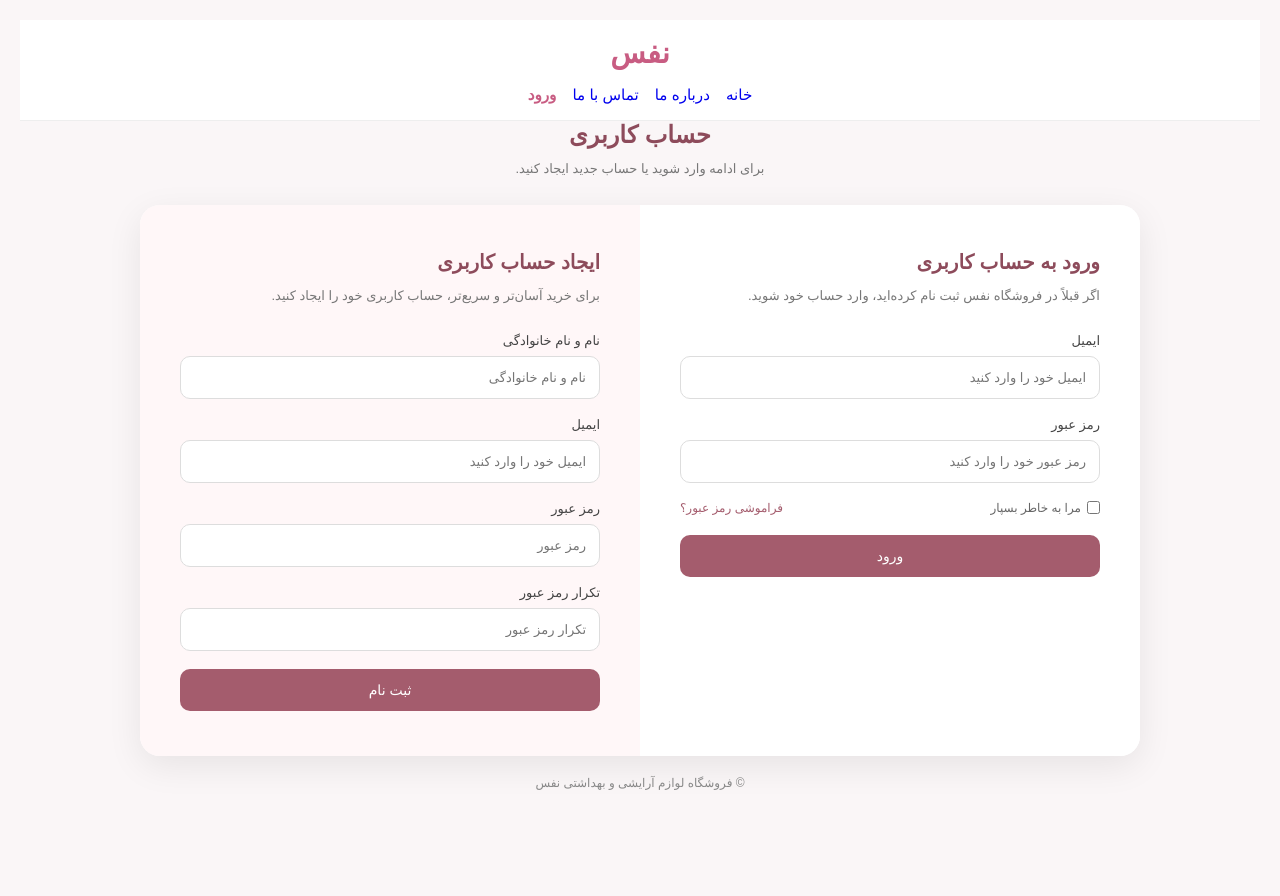
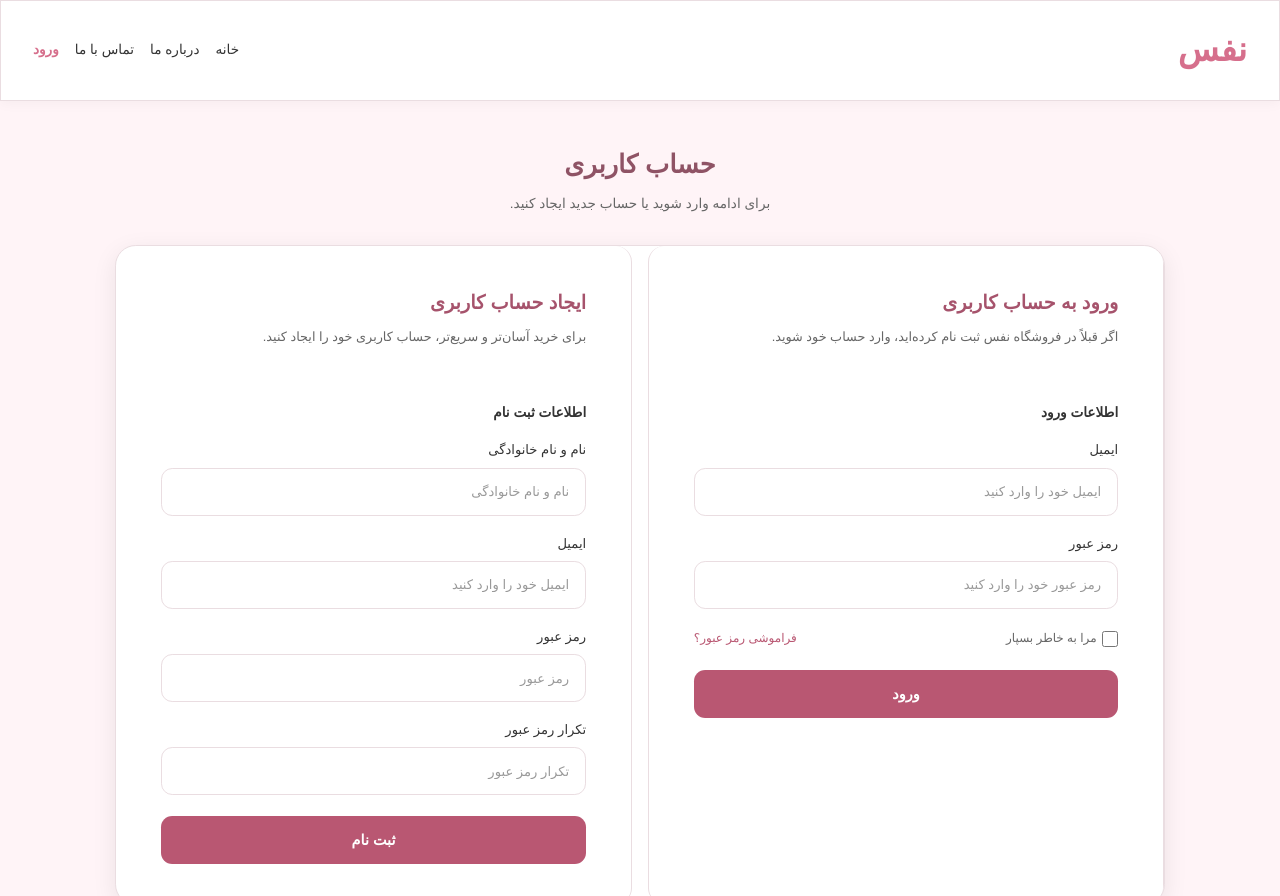
Before and after one commit to MahshadAliyari/CSS-project, a plain HTML site: page login.html in a window 1280 px wide. Shown: the top 896 px of the page. Before the commit the page ends 810 px from the top, so only its background shows below. Drawn offline with Linux system fonts and the light colour scheme.

```diff
--- a/css/about.css
+++ b/css/about.css
@@ -100,7 +100,7 @@
 
     opacity: 100%;
     text-align: center;
-    background-image: url("img/pink\ aesthetic\ skincare\ 💗\ \(2\).jpg");
+    background-image: url("img/mm.jpg");
 
     background-position: center;
     background-size: cover;
--- a/css/login.css
+++ b/css/login.css
@@ -1,339 +1,655 @@
+
+:root {
+    --primary: #d66f8c;
+    --primary-dark: #b95772;
+
+    --pink-light: #fff4f7;
+    --pink-soft: #f9dce6;
+
+    --dark: #333333;
+    --text: #666666;
+
+    --white: #ffffff;
+
+    --border: #eadde1;
+
+    --radius: 1rem;
+
+    --shadow:
+        0 0.4rem 1.5rem rgba(0, 0, 0, 0.08);
+}
+
 
 * {
     margin: 0;
     padding: 0;
+
     box-sizing: border-box;
 }
 
 
-body {
-    font-family:Arial, sans-serif;
+html {
+    font-size: 100%;
 
-    background-color: #faf6f7;
-    color: #333;
-
-    min-height: 100vh;
-
-    padding: 20px;
+    scroll-behavior: smooth;
 }
 
 
+body {
+    direction: rtl;
+
+    font-family:
+        Arial,
+        sans-serif;
+
+    background-color:
+        var(--pink-light);
+
+    color:
+        var(--dark);
+
+    line-height: 1.8;
+}
+
+
+
+a {
+    color: inherit;
+
+    text-decoration: none;
+}
+
+
+
 .site-header {
+    width: 100%;
+
+    margin: auto 0;
+
+    padding: 1.2rem 1rem;
+
     display: flex;
+
     flex-direction: column;
 
     align-items: center;
 
-    gap: 1rem;
+    gap: 0.8rem;
 
-    padding: 1rem;
+    background-color:
+        var(--white);
 
-    background-color: #ffffff;
+    border:
+        1px solid var(--border);
 
-    border-bottom: 1px solid #eee;
+    box-shadow:
+        0 0.2rem 0.8rem
+        rgba(0, 0, 0, 0.04);
+}
+
+
+.logo {
+    display: block;
+
+    color:
+        var(--primary);
+
+    font-size:
+        1rem;
+
+    font-weight:
+        bold;
 }
 
 
 .main-nav {
     display: flex;
 
+    justify-content: center;
+
+    align-items: center;
+
     flex-wrap: wrap;
-
-    justify-content: center;
 
     gap: 1rem;
 }
 
 
 .main-nav a {
-    font-size: 0.95rem;
+    color:
+        var(--dark);
 
-    transition: color 0.3s ease;
-    text-decoration: none;
+    font-size:
+        0.85rem;
+
+    transition:
+        color 0.2s ease;
 }
 
 
 .main-nav a:hover {
-    color: #c85c82;
+    color:
+        var(--primary);
 }
 
 
+
 .main-nav a[aria-current="page"] {
-    color: #c85c82;
+    color:
+        var(--primary);
 
-    font-weight: bold;
+    font-weight:
+        bold;
 }
 
-.logo {
-    text-decoration: none;
-    font-size: 1.8rem;
-    font-weight: bold;
 
-    color: #c85c82;
-}
 .auth {
     width: 100%;
-    max-width: 1000px;
 
-    margin: 0 auto;
+    padding:
+        1.5rem 1rem 3rem;
 }
 
 
 .auth-header {
-    text-align: center;
+    width: 100%;
 
-    margin-bottom: 25px;
+    max-width: 700px;
+
+    margin:
+        0 auto 1.5rem;
+
+    text-align:
+        center;
 }
 
+
 .auth-header h1 {
-    color: #8d4b5b;
+    margin-bottom:
+        0.3rem;
 
-    font-size: 24px;
+    color:
+        #8f5365;
 
-    margin-bottom: 8px;
+    font-size:
+        1.6rem;
 }
 
+
 .auth-header p {
-    color: #777;
+    color:
+        var(--text);
 
-    font-size: 13px;
-
-    line-height: 1.8;
+    font-size:
+        0.85rem;
 }
 
 
 
 .auth-container {
-    display: flex;
+    width: 100%;
 
-    flex-direction: column;
+    max-width: 1050px;
 
-    background-color: #fff;
+    margin:
+        0 auto;
 
-    border-radius: 20px;
+    display: grid;
 
-    overflow: hidden;
+    grid-template-columns:
+        1fr;
 
-    box-shadow: 0 10px 35px rgba(0, 0, 0, 0.08);
+    background-color:
+        var(--white);
+
+    border:
+        1px solid var(--border);
+
+    border-radius:
+        1.3rem;
+
+    overflow:
+        hidden;
+
+    box-shadow:
+        var(--shadow);
 }
+
 
 
 .auth-card {
     width: 100%;
 
-    padding: 30px 22px;
+    padding:
+        1.5rem 1.2rem;
 }
 
 
 
-.login-card {
-    background-color: #fff;
-}
-
-.register-card {
-    background-color: #fff7f8;
+.card-header {
+    margin-bottom:
+        1.2rem;
 }
 
 
-.card-header {
-    margin-bottom: 25px;
+.card-header h2 {
+    margin-bottom:
+        0.3rem;
+
+    color:
+        #a6536c;
+
+    font-size:
+        1.15rem;
 }
 
-.card-header h2 {
-    color: #8d4b5b;
-
-    font-size: 20px;
-
-    margin-bottom: 10px;
-}
 
 .card-header p {
-    color: #777;
+    color:
+        var(--text);
 
-    font-size: 13px;
+    font-size:
+        0.78rem;
 
-    line-height: 1.8;
+    line-height:
+        1.8;
 }
 
 
 
-fieldset {
-    border: 0;
+.auth-card form {
+    width: 100%;
 }
 
-legend {
-    position: absolute;
 
-    width: 1px;
-    height: 1px;
+.auth-card fieldset {
+    width: 100%;
 
-    overflow: hidden;
+    border:
+        0;
 
-    clip: rect(0, 0, 0, 0);
+    margin:
+        0;
+
+    padding:
+        0;
+}
+
+
+.auth-card legend {
+    width: 100%;
+
+    margin-bottom:
+        0.8rem;
+
+    color:
+        var(--dark);
+
+    font-size:
+        0.85rem;
+
+    font-weight:
+        bold;
 }
 
 
 .form-group {
-    margin-bottom: 18px;
+    width: 100%;
+
+    margin-bottom:
+        1rem;
 }
 
 .form-group label {
     display: block;
 
-    color: #444;
+    margin-bottom:
+        0.35rem;
 
-    font-size: 13px;
+    color:
+        var(--dark);
 
-    margin-bottom: 8px;
+    font-size:
+        0.82rem;
+
+    font-weight:
+        normal;
 }
 
 
-.form-group input[type="text"],
-.form-group input[type="email"],
-.form-group input[type="password"] {
-
+.form-group input {
     width: 100%;
 
-    padding: 13px;
+    min-height:
+        3rem;
 
-    border: 1px solid #ddd;
+    padding:
+        0.75rem 1rem;
 
-    border-radius: 10px;
+    border:
+        1px solid var(--border);
 
-    outline: none;
+    border-radius:
+        0.7rem;
 
-    background-color: #fff;
+    outline:
+        none;
 
-    font-family: inherit;
+    background-color:
+        var(--white);
 
-    font-size: 13px;
+    color:
+        var(--dark);
 
-    transition: border-color 0.3s,
-                box-shadow 0.3s;
+    font-family:
+        inherit;
+
+    font-size:
+        0.82rem;
+
+    transition:
+        border-color 0.2s ease,
+        box-shadow 0.2s ease;
 }
 
 
+
 .form-group input:focus {
-
-    border-color: #a45c6d;
+    border-color:
+        var(--primary);
 
     box-shadow:
-        0 0 0 3px rgba(164, 92, 109, 0.1);
+        0 0 0 3px
+        rgba(214, 111, 140, 0.12);
+}
+
+
+
+.form-group input::placeholder {
+    color:
+        #999999;
+}
+
+
+
+.form-options {
+    width: 100%;
+
+    display: flex;
+
+    justify-content:
+        space-between;
+
+    align-items: center;
+
+    gap: 0.8rem;
+
+    margin:
+        0.2rem 0 1rem;
+}
+
+
+
+.form-options label {
+    display: flex;
+
+    align-items: center;
+
+    gap: 0.35rem;
+
+    color:
+        var(--text);
+
+    font-size:
+        0.75rem;
+
+    white-space:
+        nowrap;
+}
+
+
+.form-options input[type="checkbox"] {
+    width:
+        1rem;
+
+    height:
+        1rem;
+
+    accent-color:
+        var(--primary);
+
+    cursor:
+        pointer;
+}
+
+
+.form-options a {
+    color:
+        var(--primary-dark);
+
+    font-size:
+        0.75rem;
+}
+
+
+.form-options a:hover {
+    text-decoration:
+        underline;
+}
+
+
+
+.auth-card button {
+    width: 100%;
+
+    min-height:
+        3rem;
+
+    margin-top:
+        0.3rem;
+
+    padding:
+        0.7rem 1rem;
+
+    border:
+        0;
+
+    border-radius:
+        0.7rem;
+
+    background-color:
+        var(--primary-dark);
+
+    color:
+        var(--white);
+
+    font-family:
+        inherit;
+
+    font-size:
+        0.9rem;
+
+    font-weight:
+        bold;
+
+    cursor:
+        pointer;
+
+    transition:
+        background-color 0.2s ease,
+        transform 0.2s ease,
+        box-shadow 0.2s ease;
+}
+
+
+.auth-card button:hover {
+    background-color:
+        var(--primary);
+
+    transform:
+        translateY(-2px);
+
+    box-shadow:
+        0 0.4rem 1rem
+        rgba(185, 87, 114, 0.2);
+}
+
+
+.auth-card button:focus-visible {
+    outline:
+        3px solid
+        rgba(214, 111, 140, 0.3);
+
+    outline-offset:
+        3px;
+}
+
+
+
+.auth-footer {
+    width: 100%;
+
+    max-width: 1050px;
+
+    margin:
+        2rem auto 0;
+
+    padding:
+        1rem;
+
+    text-align:
+        center;
+
+    color:
+        var(--text);
+
+    font-size:
+        0.75rem;
 }
 
 
 
 
-.form-options {
 
-    display: flex;
+@media (min-width: 768px) {
 
-    flex-direction: column;
+    .site-header {
+        width: 100%;
 
-    gap: 12px;
+        padding:
+            1.2rem 2rem;
 
-    margin-bottom: 20px;
+        flex-direction:
+            row;
 
-    font-size: 12px;
-}
+        justify-content:
+            space-between;
 
-.form-options label {
+        align-items:
+            center;
+    }
 
-    display: flex;
 
-    align-items: center;
+    .logo {
+        flex-shrink:
+            0;
 
-    gap: 6px;
+        font-size:
+            2.1rem;
+    }
 
-    color: #666;
-}
 
-.form-options input {
-    accent-color: #a45c6d;
-}
+    .main-nav {
+        justify-content:
+            flex-end;
+    }
 
-.form-options a {
 
-    color: #a45c6d;
+    .auth {
+        padding:
+            2rem 2rem 4rem;
+    }
 
-    text-decoration: none;
-}
 
-.form-options a:hover {
-    text-decoration: underline;
+    .auth-header {
+        margin-bottom:
+            1.8rem;
+    }
+
+
+    .auth-container {
+        grid-template-columns:
+            repeat(2, minmax(0, 1fr));
+            gap: 1rem;
+
+    }
+
+
+    .auth-card {
+        border-right:
+            1px solid var(--border);
+    padding: 2rem;
+    border-radius: 1rem;
+    background-color: transparent;
+
+    }
+
+
+
+    .login-card {
+        border-left:
+            1px solid var(--border);
+            border-radius: 1rem;
+            padding: 2rem;
+            background-color: transparent;
+    }
+
+
+    .card-header {
+        min-height:
+            6rem;
+    }
+
+
+    .card-header h2 {
+        font-size:
+            1.2rem;
+    }
+
+
+    .card-header p {
+        font-size:
+            0.8rem;
+    }
+
 }
 
 
+@media (min-width: 1100px) {
+
+    .site-header {
+        width:
+            100%;
 
 
-.auth-card button {
-
-    width: 100%;
-
-    padding: 13px;
-
-    border: 0;
-
-    border-radius: 10px;
-
-    background-color: #a45c6d;
-
-    color: #fff;
-
-    font-family: inherit;
-
-    font-size: 14px;
-
-    cursor: pointer;
-
-    transition: background-color 0.3s,
-                transform 0.3s;
-}
-
-.auth-card button:hover {
-
-    background-color: #8d4b5b;
-
-    transform: translateY(-2px);
-}
+    }
 
 
-
-.auth-footer {
-
-    text-align: center;
-
-    margin-top: 20px;
-
-    color: #888;
-
-    font-size: 12px;
-}
+    .auth {
+        padding-top:
+            2.5rem;
+    }
 
 
-
-@media (min-width: 768px) {
-
     .auth-container {
-
-        flex-direction: row;
-
-        align-items: stretch;
+        max-width:
+            1050px;
     }
 
+
     .auth-card {
-
-        width: 50%;
-
-        padding: 45px 40px;
+        padding:
+            2.5rem 2.8rem;
     }
 
-    .form-options {
-
-        flex-direction: row;
-
-        justify-content: space-between;
-
-        align-items: center;
-    }
 }
--- a/login.html
+++ b/login.html
@@ -17,7 +17,7 @@
          <nav class="main-nav" aria-label="منوی اصلی">
             <a href="index.html"> خانه </a>
             <a href="about.html"> درباره ما </a>
-             <a href="contact.html"> تماس با ما </a>
+             <a href="contact (2).html"> تماس با ما </a>
              <a href="login.html"aria-current="page"> ورود </a>
              </nav>
         </header>
```
Also changed, not shown: README.md, css/img/mm.jpg (added).
